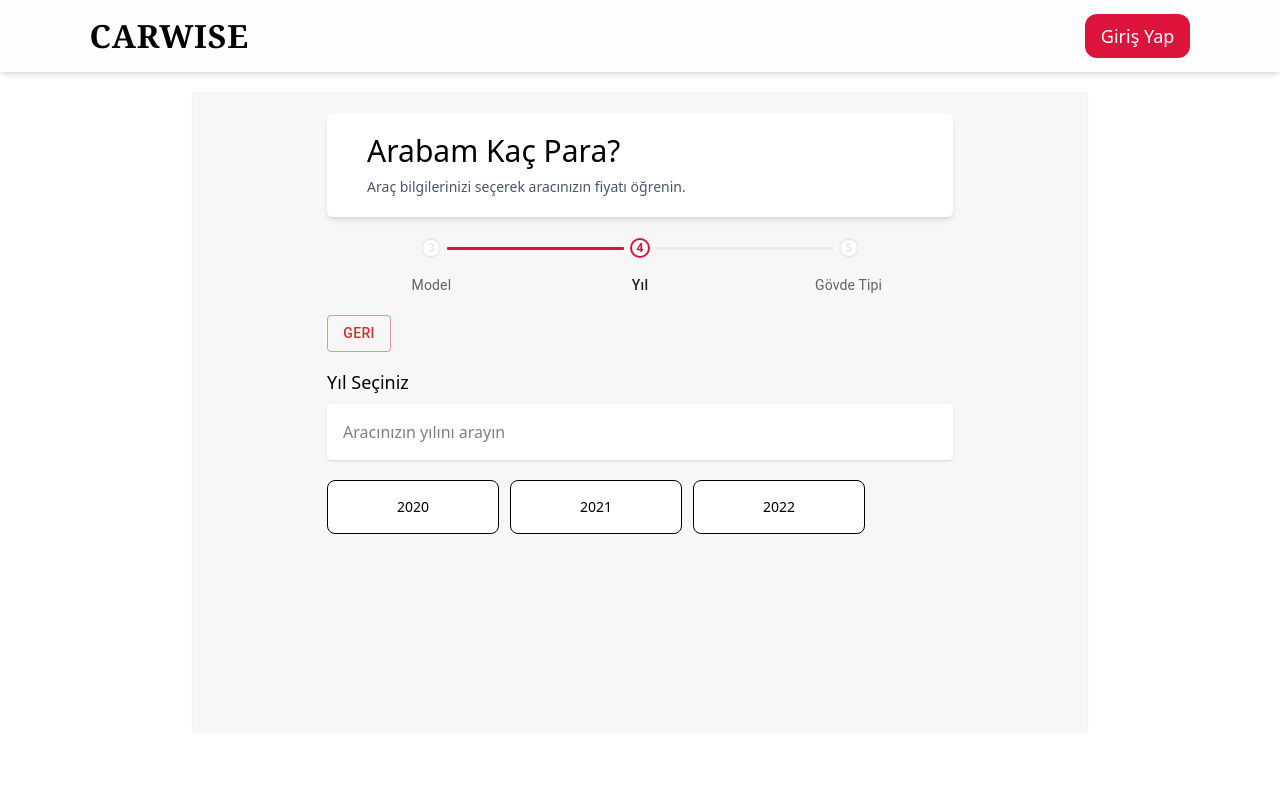
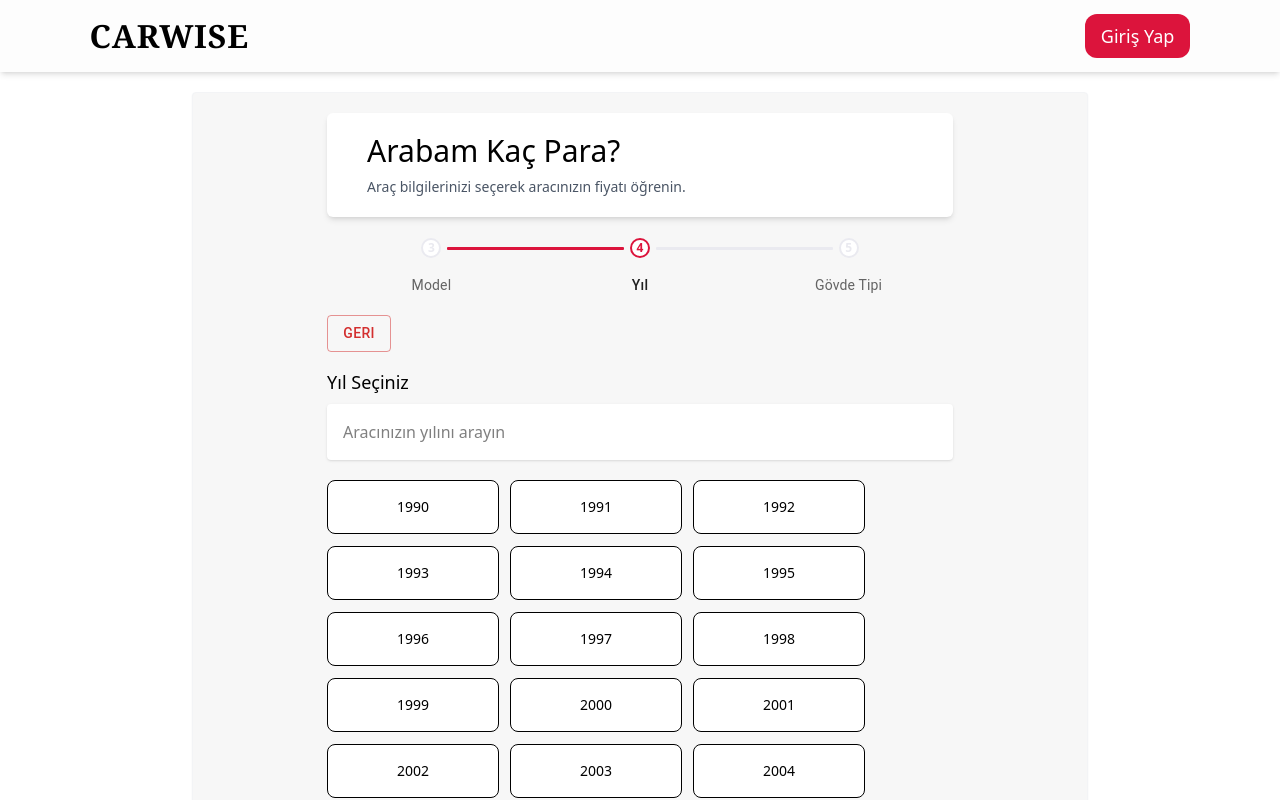
Before and after one commit to Carwise-app/Frontend-UI, a React (Vite) app: page /fiyat-ogren/yil in a window 1280 px wide. Shown: the top 800 px of the page. Built offline with nearby package versions, Linux system fonts and the light colour scheme; no server answers; some icons are missing.

Commit message:
Update vehicle selection options and enhance state management in LearnMainPage

```diff
--- a/src/components/LearnMainPage.jsx
+++ b/src/components/LearnMainPage.jsx
@@ -21,28 +21,30 @@ const steps = [
     path: "seri",
     label: "Seri Seçiniz",
     placeholder: "Aracınızın serisini arayın",
-    options: ["320i", "A4", "Corolla"],
+    options: [],
     next: "model",
   },
   {
     path: "model",
     label: "Model Seçiniz",
     placeholder: "Aracınızın modelini arayın",
-    options: ["1.6 Urban", "1.3 Multijet"],
+    options: [],
     next: "yil",
   },
   {
     path: "yil",
     label: "Yıl Seçiniz",
     placeholder: "Aracınızın yılını arayın",
-    options: ["2020", "2021", "2022"],
+    options: Array.from({ length: 2025 - 1990 + 1 }, (_, i) =>
+      String(1990 + i)
+    ),
     next: "govde-tipi",
   },
   {
     path: "govde-tipi",
     label: "Gövde Tipi Seçiniz",
     placeholder: "Aracınızın gövde tipini arayın",
-    options: ["Sedan", "SUV", "Hatchback"],
+    options: ["Sedan", "SUV", "Hatchback", "Coupe", "Station Wagon"],
     next: "yakit-tipi",
   },
   {
@@ -63,7 +65,7 @@ const steps = [
     path: "renk",
     label: "Renk Seçiniz",
     placeholder: "Aracınızın rengini arayın",
-    options: ["Siyah", "Beyaz", "Kırmızı"],
+    options: ["Siyah", "Beyaz", "Gri", "Kırmızı", "Mor", "Mavi", "Turuncu", "Diğer"],
     next: "km",
   },
   {
@@ -89,21 +91,6 @@ const steps = [
   },
 ];
 
-// const fetchBrands = async () => {
-//   const response = await api.get("/brand/", {
-//     headers: {
-//       Authorization: `Bearer ${localStorage.getItem("access_token")}`,
-//     },
-//   });
-//   const data = await response.data;
-
-//   const brandNames = data.brands?.map((item) => item.name);
-//   steps[0].options = brandNames;
-//   console.log(data.brands.map((item) => item.name));
-// };
-
-// fetchBrands();
-
 const allSteps = [
   "Marka",
   "Seri",
@@ -128,17 +115,31 @@ export default function LearnMainPage() {
   const [searchValue, setSearchValue] = useState("");
 
   const [brands, setBrands] = useState([]);
+  const [selectedBrand, setSelectedBrand] = useState(null);
+  const [selectedSeries, setSelectedSeries] = useState(null);
 
   const filteredOptions = (() => {
-    const options = currentStep.path === "marka" ? brands : currentStep.options;
+    let options = [];
+    if (currentStep.path === "marka") {
+      options = brands;
+    } else if (currentStep.path === "seri" && selectedBrand?.series) {
+      options = selectedBrand.series;
+    } else if (currentStep.path === "model" && selectedSeries?.models) {
+      options = selectedSeries.models;
+    } else {
+      options = currentStep.options;
+    }
+
     return Array.isArray(options)
       ? options.filter((option) =>
-          option.toLowerCase().includes(searchValue.trim().toLowerCase())
+          (option.name || option)
+            .toLowerCase()
+            .includes(searchValue.trim().toLowerCase())
         )
       : [];
   })();
 
-  // const [brands, setBrands] = useState([]);
+  // console.log(filteredOptions)
 
   // Marka verisini çek
   useEffect(() => {
@@ -150,8 +151,18 @@ export default function LearnMainPage() {
           },
         });
         const data = response.data;
-        const brandNames = data.brands?.map((item) => item.name) || [];
-        setBrands(brandNames);
+        const brandData =
+          data.brands?.map((item) => ({
+            id: item.id,
+            name: item.name,
+            series: item.series?.map((series) => ({
+              id: series.id,
+              name: series.name,
+              models: series.models,
+            })),
+          })) || [];
+        setBrands(brandData);
+        console.log("Marka verisi:", data);
       } catch (error) {
         console.error("Markalar alınamadı:", error);
       }
@@ -164,6 +175,25 @@ export default function LearnMainPage() {
 
   const handleOptionClick = (value) => {
     console.log(`Seçilen ${currentStep.path}:`, value);
+
+    // Marka seçildiğinde brand bilgisini kaydet
+    if (currentStep.path === "marka") {
+      setSelectedBrand(value);
+      setSelectedSeries(null); // Seri seçimini sıfırla
+      localStorage.setItem("selectedBrand", JSON.stringify(value));
+    }
+
+    // Seri seçildiğinde seri bilgisini kaydet
+    if (currentStep.path === "seri") {
+      setSelectedSeries(value);
+      localStorage.setItem("selectedSeries", JSON.stringify(value));
+    }
+
+    // Model seçildiğinde model bilgisini kaydet
+    if (currentStep.path === "model") {
+      localStorage.setItem("selectedModel", JSON.stringify(value));
+    }
+
     if (currentStep.next) {
       navigate(`/fiyat-ogren/${currentStep.next}`);
       setSearchValue("");
@@ -171,6 +201,22 @@ export default function LearnMainPage() {
       console.log("Tüm adımlar tamamlandı.");
     }
   };
+
+  // Sayfa yüklendiğinde localStorage'dan seçimleri al
+  useEffect(() => {
+    const savedBrand = localStorage.getItem("selectedBrand");
+    const savedSeries = localStorage.getItem("selectedSeries");
+
+    if (savedBrand) {
+      const brandData = JSON.parse(savedBrand);
+      setSelectedBrand(brandData);
+    }
+
+    if (savedSeries) {
+      const seriesData = JSON.parse(savedSeries);
+      setSelectedSeries(seriesData);
+    }
+  }, []);
 
   const handleBack = () => {
     if (currentStepIndex > 0) {
@@ -267,9 +313,10 @@ export default function LearnMainPage() {
         <Box className="flex w-[70%] mx-auto mt-5 flex-wrap justify-start gap-x-[11px] gap-y-3">
           {filteredOptions.map((option) => (
             <LearnPriceCard
-              key={option}
+              key={option.id || option}
               onClick={() => handleOptionClick(option)}
-              content={option}
+              content={option.name || option}
+              carId={option.id}
             />
           ))}
         </Box>
```
